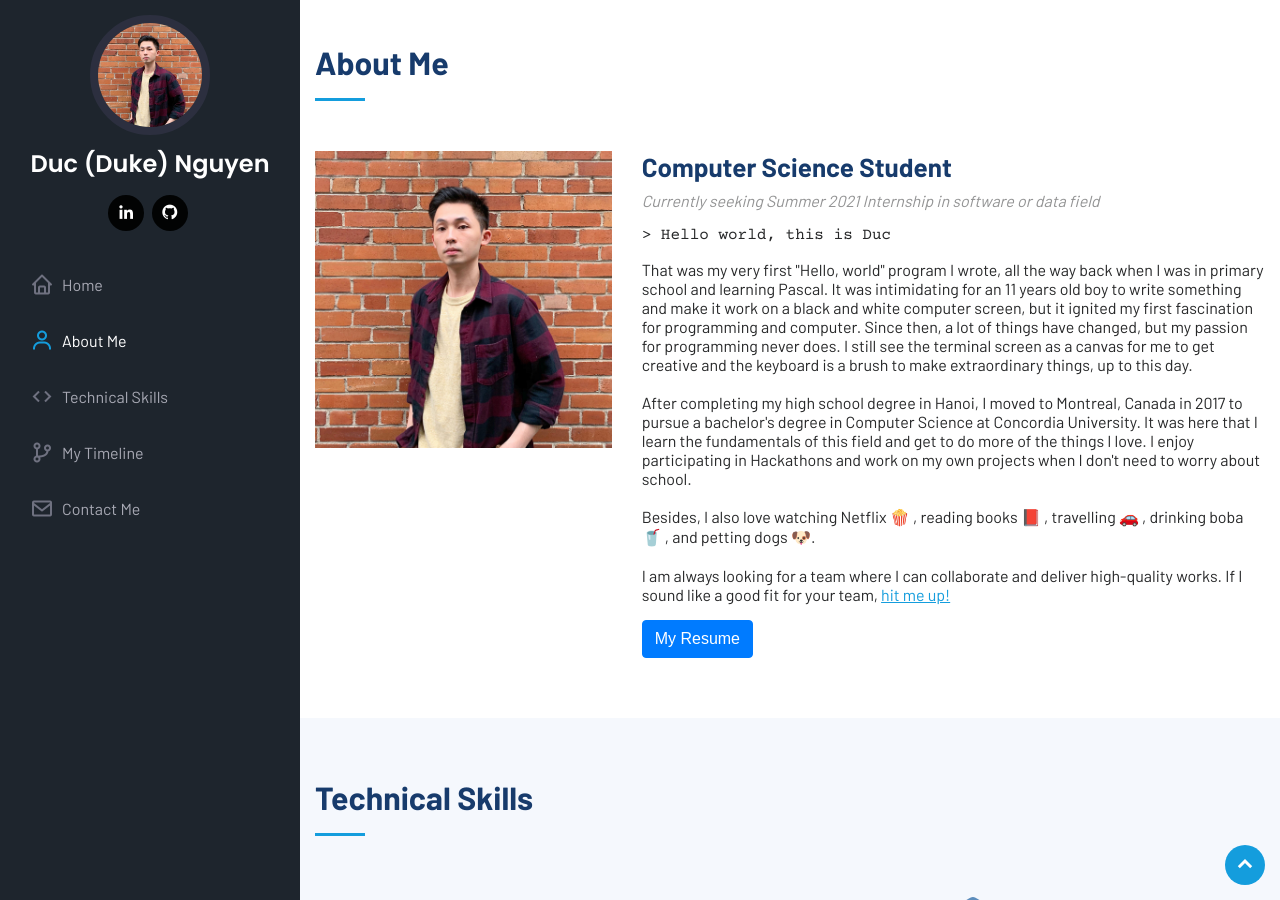
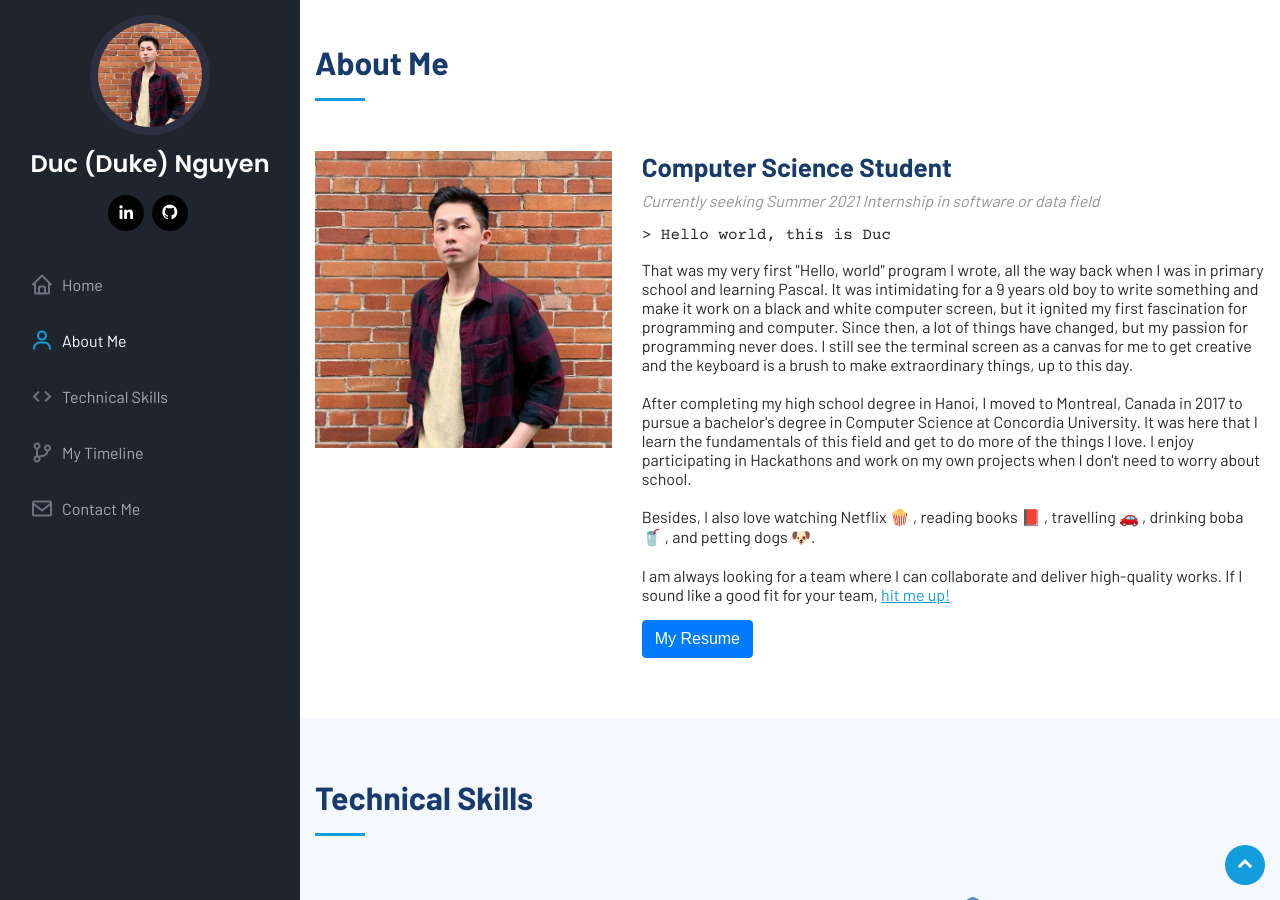
Before and after one commit to DucNgn/portfolio, a Jekyll site: the page built from index.html, in a window 1280 px wide and 900 px high, scrolled down 917 px. Built offline with Jekyll 4.4.1, drawn with Linux system fonts in a browser that asks for light colours; emoji names are drawn with the system emoji font.

Commit message:
Update age in about me

```diff
--- a/_includes/about.html
+++ b/_includes/about.html
@@ -21,7 +21,7 @@
                 </p>
                 <p>
                   That was my very first "Hello, world" program I wrote, all the way back when I was in primary school and learning Pascal.
-                  It was intimidating for an 11 years old boy to write something and make it work on a black and white computer screen, but it ignited my first fascination for programming and computer.
+                  It was intimidating for a 9 years old boy to write something and make it work on a black and white computer screen, but it ignited my first fascination for programming and computer.
                   Since then, a lot of things have changed, but my passion for programming never does.
                   I still see the terminal screen as a canvas for me to get creative and the keyboard is a brush to make extraordinary things, up to this day.
                   <br> <br>
```
